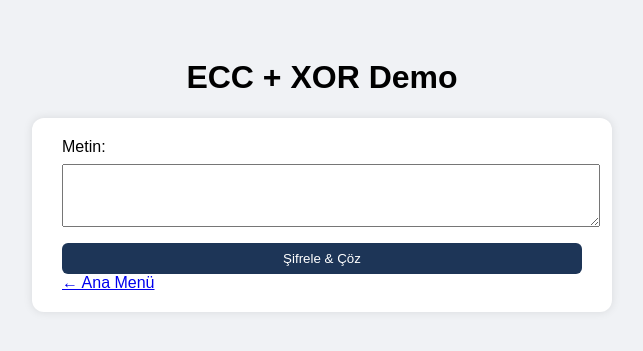
After one commit to YSTuran/Server-Client-Deneme, a Flask app: page /ecc in a window 1280 px wide. The commit adds this page. Shown: the top 351 px of the page, without its empty margins (318-961 px from the left). Run offline with Flask 3, Linux system fonts and the light colour scheme.

Commit message:
ecc(eliptik eğri şifreleme) eklendi

```diff
--- a/app.py
+++ b/app.py
@@ -11,6 +11,7 @@ from routes.columnar_routes import columnar_bp
 from routes.des_routes import des_bp
 from routes.aes_routes import aes_bp
 from routes.rsa_routes import rsa_bp
+from routes.ecc_routes import ecc_bp
 
 import socket, random
 
@@ -29,6 +30,7 @@ def create_app():
     app.register_blueprint(des_bp)
     app.register_blueprint(aes_bp)
     app.register_blueprint(rsa_bp)
+    app.register_blueprint(ecc_bp)
 
     return app
 
--- /dev/null
+++ b/routes/ecc_routes.py
@@ -0,0 +1,32 @@
+from flask import Blueprint, render_template, request, jsonify
+from cipher.ecc import ecc_encrypt, ecc_decrypt
+
+ecc_bp = Blueprint("ecc_bp", __name__)
+
+@ecc_bp.route("/ecc", methods=["GET"])
+def page():
+    return render_template("ecc.html")
+
+
+@ecc_bp.route("/ecc/send", methods=["POST"])
+def ecc_send():
+    data = request.get_json()
+
+    try:
+        xor_text = data["xor_text"].encode("latin1")
+
+        encrypted = ecc_encrypt(xor_text)
+
+        decrypted = ecc_decrypt(
+            encrypted["ciphertext"],
+            encrypted["iv"],
+            encrypted["ephemeral_pub"]
+        )
+
+        return jsonify({
+            "encrypted": encrypted["ciphertext"],
+            "decrypted": decrypted
+        })
+
+    except Exception as e:
+        return jsonify({"error": f"ECC hatası: {str(e)}"}), 400
--- /dev/null
+++ b/templates/ecc.html
@@ -0,0 +1,92 @@
+<!DOCTYPE html>
+<html lang="tr">
+  <head>
+    <meta charset="UTF-8" />
+    <title>ECC + XOR Şifreleme</title>
+    <style>
+      body {
+        font-family: Arial;
+        background: #f0f2f5;
+        display: flex;
+        flex-direction: column;
+        align-items: center;
+        padding: 30px;
+      }
+      .container {
+        background: #fff;
+        padding: 20px 30px;
+        border-radius: 12px;
+        width: 520px;
+        box-shadow: 0 0 10px rgba(0, 0, 0, 0.1);
+      }
+      textarea,
+      button {
+        width: 100%;
+        padding: 8px;
+        margin-top: 8px;
+      }
+      button {
+        background: #1d3557;
+        color: white;
+        border: none;
+        border-radius: 6px;
+        margin-top: 12px;
+      }
+      pre {
+        background: #eee;
+        padding: 10px;
+        border-radius: 6px;
+      }
+    </style>
+  </head>
+  <body>
+    <h1>ECC + XOR Demo</h1>
+
+    <div class="container">
+      <label>Metin:</label>
+      <textarea id="message" rows="3"></textarea>
+
+      <button onclick="send()">Şifrele & Çöz</button>
+
+      <div id="output" style="display: none">
+        <h3>Şifreli (Base64):</h3>
+        <pre id="encrypted"></pre>
+
+        <h3>Çözülmüş Metin:</h3>
+        <pre id="decrypted"></pre>
+      </div>
+
+      <a href="{{ url_for('main_bp.index') }}">← Ana Menü</a>
+    </div>
+
+    <script>
+      const XOR_KEY = 123;
+
+      function xorText(str) {
+        return [...str]
+          .map((c) => String.fromCharCode(c.charCodeAt(0) ^ XOR_KEY))
+          .join("");
+      }
+
+      async function send() {
+        const text = document.getElementById("message").value.trim();
+        if (!text) return alert("Metin gir!");
+
+        const xorTextClient = xorText(text);
+
+        const res = await fetch("/ecc/send", {
+          method: "POST",
+          headers: { "Content-Type": "application/json" },
+          body: JSON.stringify({ xor_text: xorTextClient }),
+        });
+
+        const data = await res.json();
+        if (!res.ok) return alert(data.error);
+
+        document.getElementById("output").style.display = "block";
+        document.getElementById("encrypted").textContent = data.encrypted;
+        document.getElementById("decrypted").textContent = data.decrypted;
+      }
+    </script>
+  </body>
+</html>
```
Also changed, not shown: cipher/ecc.py (added, +78 -0 lines), templates/index.html (+5 -3 lines).
